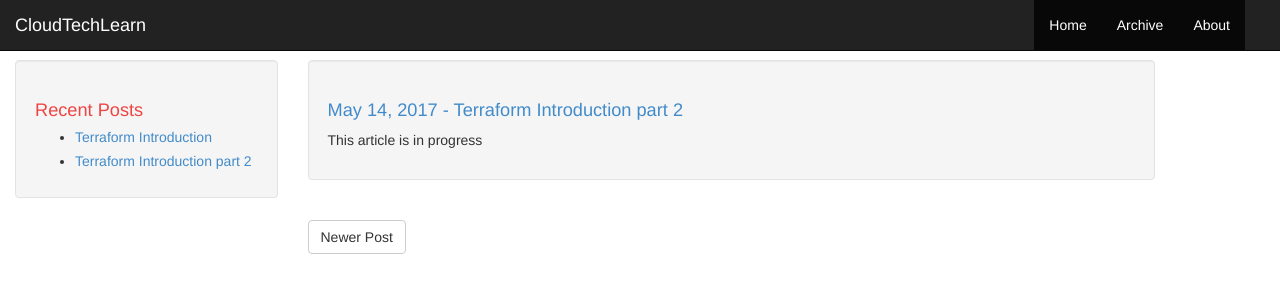
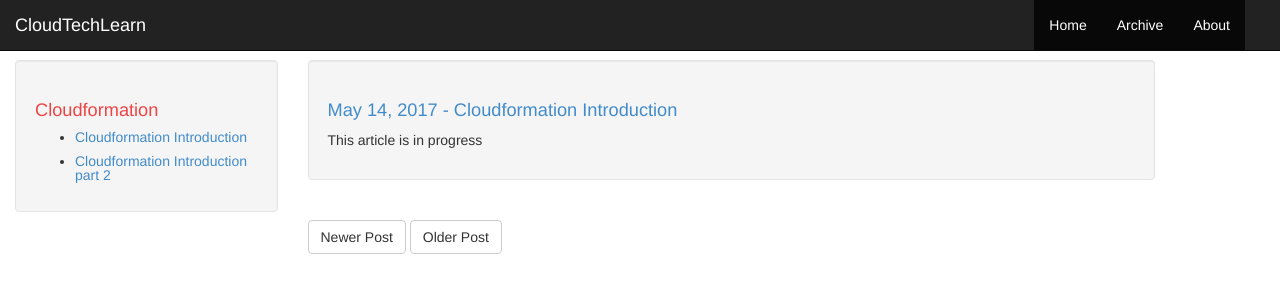
Before and after one commit to rohityadav/cloud-tech-learn, a Jekyll site: the page built from _posts/IAC/cloudformation/2017-05-14-cloudformation-introduction.md, in a window 1280 px wide. Shown: the top 300 px of the page. Built offline with Jekyll 4.4.1, drawn with Linux system fonts in a browser that asks for light colours; Markdown is read by kramdown in place of the engine named in the settings.

Commit message:
Added left nav for detail section and dynamic menu from posts category and subjects.

```diff
--- a/_config.yml
+++ b/_config.yml
@@ -19,7 +19,7 @@ gaaccount: ''
 
 
 permalink: /:year/:month/:title
-paginate: 3
+paginate: 10
 
 highlighter: rouge
 markdown: redcarpet
--- a/_includes/sidebar.html
+++ b/_includes/sidebar.html
@@ -1,16 +1,12 @@
-<!--<div class="sidebar well">-->
-<!--{{ site.description }}-->
-<!--</div>-->
-
-<div class="sidebar well">
-    <h1>Recent Posts</h1>
-    <ul>
-        {% for post in site.posts limit:5 %}
-          <li><a href="{{ post.url }}">{{ post.title }}</a></li>
-        {% endfor %}
-    </ul>
-</div>
-
-<!--<div class="sidebar well">-->
-
-<!--</div>-->
+{% assign categories_name = site.posts | group_by: "category" %}
+{% for cat in categories_name %}
+    <div class="sidebar well">
+        <h1>{{cat.name}}</h1>
+        <ul>
+            {% assign subjects = cat.items | group_by: "subject" %}
+            {% for post in subjects %}
+              <li><a href="{{ post.items[0].url }}">{{ post.name }}</a></li>
+            {% endfor %}
+        </ul>
+    </div>
+{% endfor %}
--- /dev/null
+++ b/_includes/sidebar1.html
@@ -0,0 +1,9 @@
+    <div class="sidebar well">
+    <h1>{{page.subject}}</h1>
+    <ul>
+        {% assign subjects = site.posts | where: "subject",page.subject %}
+        {% for post in subjects %}
+        <li><a href="{{ post.url }}">{{ post.title }}</a></li>
+        {% endfor %}
+    </ul>
+</div>
--- a/_layouts/default.html
+++ b/_layouts/detail.html
@@ -5,7 +5,7 @@
         <div class="col-md-3 hidden-xs">
             {% include sidebar.html %}
         </div>
-        <div class="col-md-9">
+        <div class="col-md-8">
             {{ content }}
         </div>
     </div>
--- a/_layouts/post.html
+++ b/_layouts/post.html
@@ -3,7 +3,7 @@
 <div class="container container-left">
     <div class="row">
         <div class="col-md-3 hidden-xs">
-            {% include sidebar.html %}
+            {% include sidebar1.html %}
         </div>
         <div class="col-md-9">
           <div class="article">
--- a/_posts/2017-05-14-terraform-introduction-part2.md
+++ b/_posts/IAC/cloudformation/2017-05-14-cloudformation-introduction.md
@@ -1,6 +1,8 @@
 ---
 layout: post
-title: "Terraform Introduction part 2"
+title: "Cloudformation Introduction"
+category: "IAC"
+subject: "Cloudformation"
 date: 2017-05-14 16:25:06 -0700
 ---
 This article is in progress
```
Also changed, not shown: _posts/Cloud Storage/S3/2017-05-14-S3-introduction.md (added, +8 -0 lines), _posts/Cloud Storage/S3/2017-05-14-s3-introduction-part2.md (added, +8 -0 lines), _posts/Cloud Storage/Storage Gateway/2017-05-14-Storagegateway-introduction-part2.md (added, +8 -0 lines), _posts/Cloud Storage/Storage Gateway/2017-05-14-Storagegateway-introduction.md (added, +8 -0 lines), _posts/IAC/cloudformation/2017-05-14-cloudformation-introduction-part2.md (added, +8 -0 lines), _posts/IAC/terraform/2017-05-14-terraform-introduction-part2.md (added, +8 -0 lines), _posts/IAC/terraform/2017-05-14-terraform-introduction.md (renamed from _posts/2017-05-14-terraform-introduction.md, +2 -0 lines).
